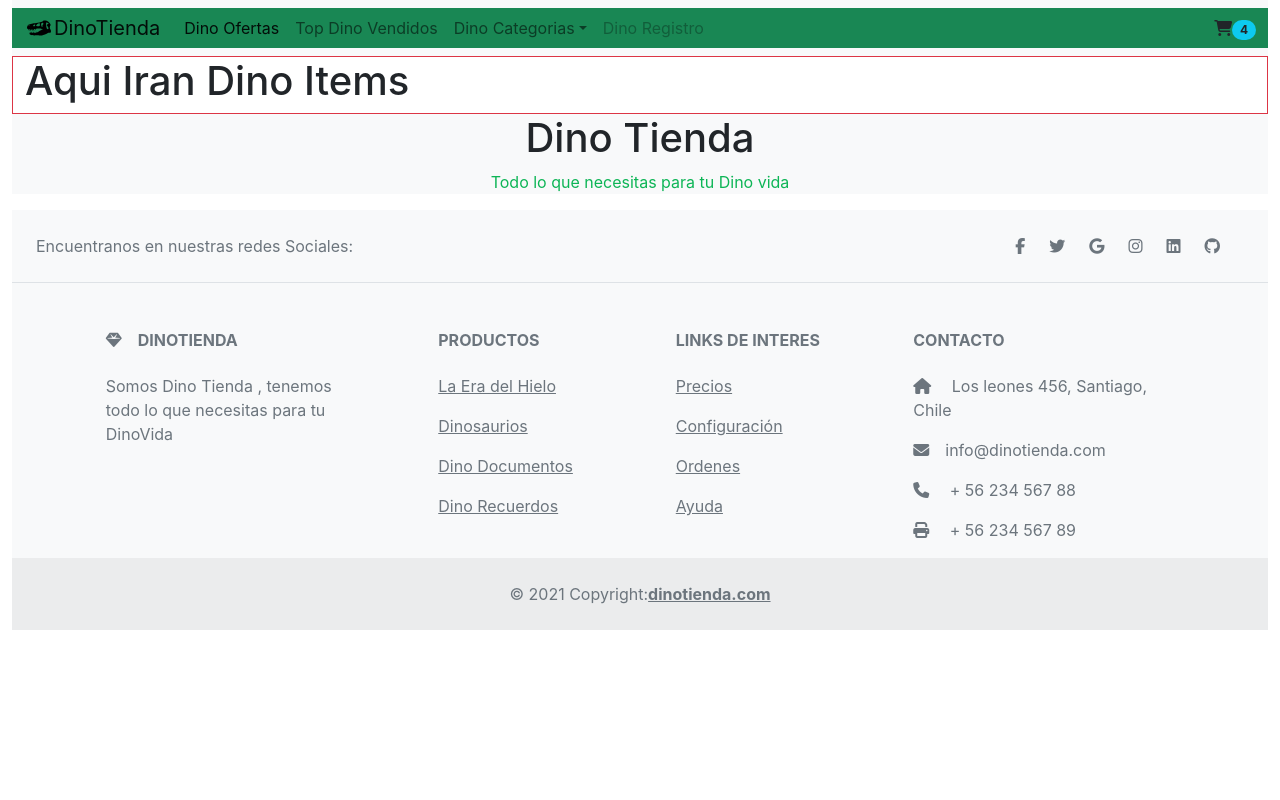
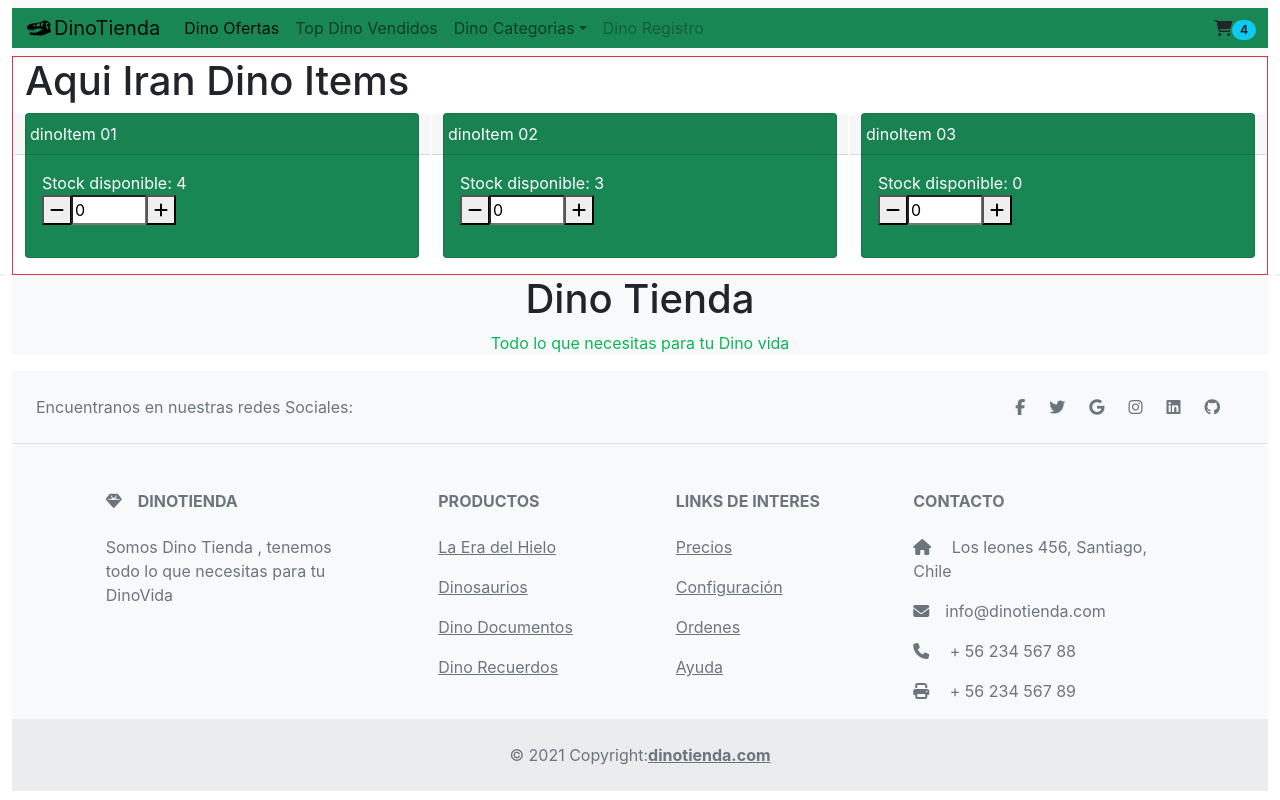
Before and after one commit to LordZack/IdeaSanhueza, a React (Create React App) app: page / in a window 1280 px wide. Built offline with nearby package versions, Linux system fonts and the light colour scheme.

Commit message:
Se agrega el prototipo de item  correspondiuente a la tarea 4

```diff
--- /dev/null
+++ b/src/components/ItemCount.jsx
@@ -0,0 +1,38 @@
+import React, {useState} from 'react';
+
+const ItemCount = ({stock, title}) => {
+
+    const [contador, setContador]=useState(0);
+
+
+    function lessItem(){
+        contador <= 0 ? setContador(0) : setContador(contador - 1);
+    }
+
+    function addItem(){
+        contador >= stock ? setContador(stock) : setContador(contador + 1);
+    }
+
+
+    return (
+
+            <div className="col">
+                <div className="card text-white bg-success mb-3">
+                    <div className="row">
+                        <div className="card-header">{title}</div>
+                    </div>
+                    <div className="card-body">
+                    <div className="card-text">Stock disponible: {stock}</div>
+                        <div class="input-group mb-3">
+                            <button onClick={() => lessItem()}> <i className="fas fa-minus"></i> </button>
+                            <input type="number" min="0" max={stock} placeholder="0" value={contador} />
+                            <button onClick={() => addItem()}> <i className="fas fa-plus"></i> </button>
+                        </div>
+                    </div>
+                </div>
+            </div>
+
+    )
+}
+
+export default ItemCount
--- a/src/components/ItemListContainer.jsx
+++ b/src/components/ItemListContainer.jsx
@@ -1,9 +1,17 @@
-import React from 'react'
+import React, {useState} from 'react'
+import ItemCount from './ItemCount'
 
 const ItemListContainer = ({greeting}) => {
+
+
     return (
         <div className="container-fluid border border-danger">
             <h1 className="text-capitalize">{greeting}</h1>
+            <div className="row">
+                <ItemCount title="dinoItem 01" stock="4"/>
+                <ItemCount title="dinoItem 02" stock="3"/>
+                <ItemCount title="dinoItem 03" stock="0"/>
+            </div>
         </div>
     )
 }
```
Also changed, not shown: src/components/Votacion.jsx (added).
